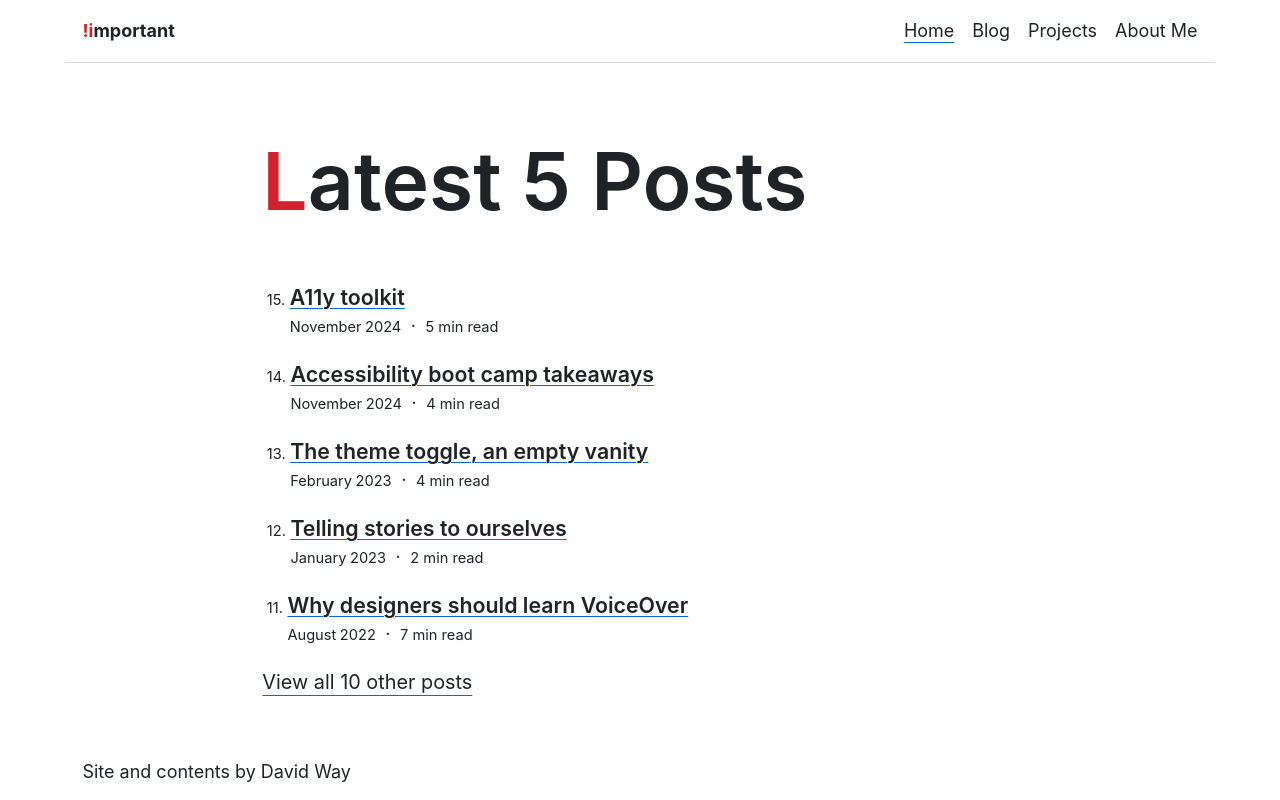
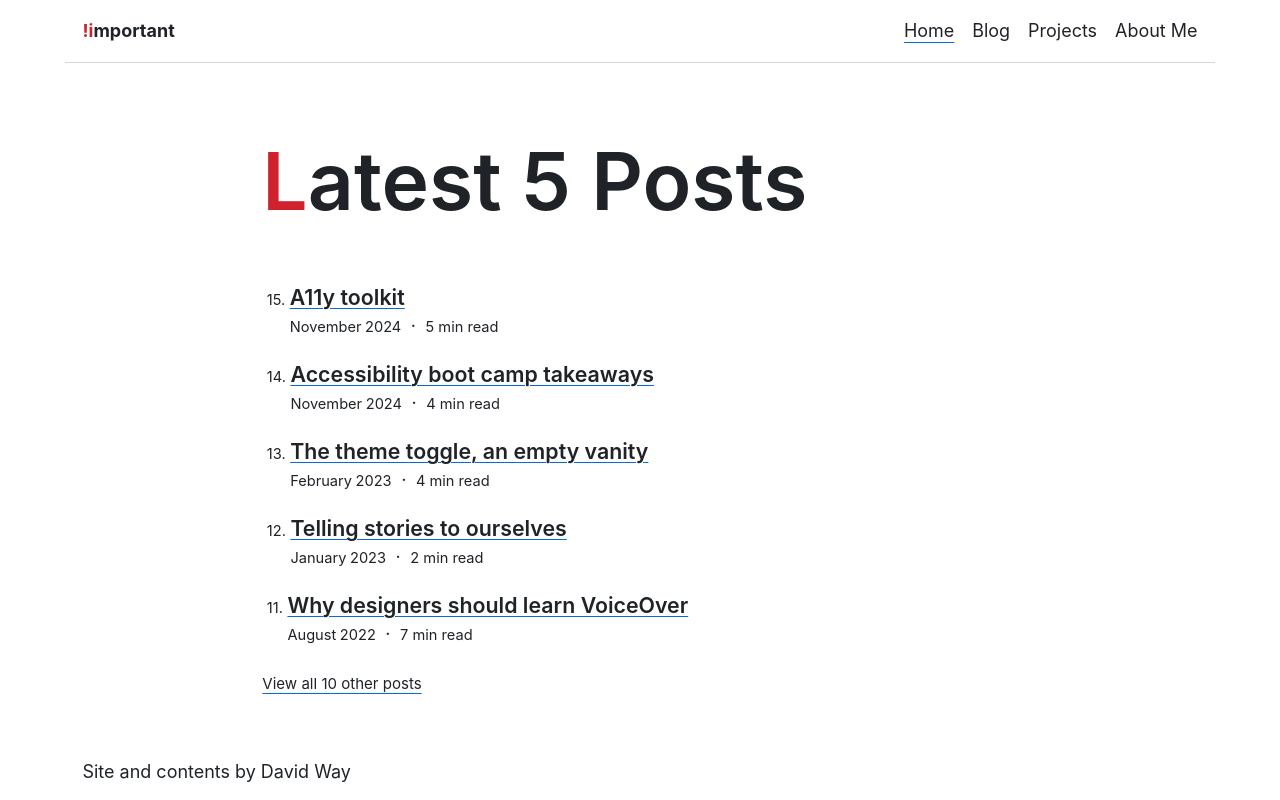
Before and after one commit to David-Way/david-way.github.io, an Eleventy site: page content/index.njk in a window 1280 px wide. Built offline with nearby package versions, Linux system fonts and the light colour scheme; Eleventy itself is replaced by a stand-in of ours; files that its build step writes are made by us from their sources; no server answers; what eleventy-plugin-reading-time would draw is missing.

Commit message:
Update index.njk

```diff
--- a/content/index.njk
+++ b/content/index.njk
@@ -16,7 +16,7 @@ numberOfLatestPostsToShow: 5
 {% set morePosts = postsCount - numberOfLatestPostsToShow %}
 {% if morePosts > 0 %}
 {# <p>{{ morePosts }} other post{% if morePosts != 1 %}s{% endif %} can be found in <a href="/blog/">the archive</a>.</p> #}
-<p><a href="/blog/">View {% if morePosts != 1 %}all{% endif %} {{ morePosts }} other post{% if morePosts != 1 %}s{% endif %}</a></p>
+<p><a class="u-type:small" href="/blog/">View {% if morePosts != 1 %}all{% endif %} {{ morePosts }} other post{% if morePosts != 1 %}s{% endif %}</a></p>
 {% endif %}
 
 {# List every content page in the project #}
```
